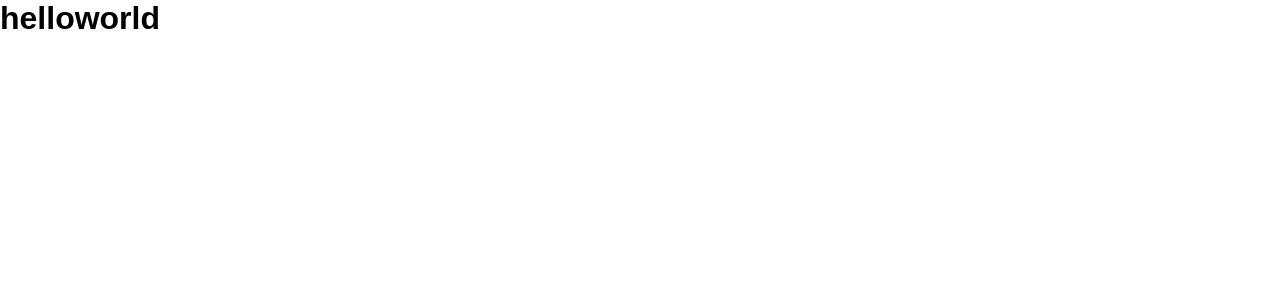
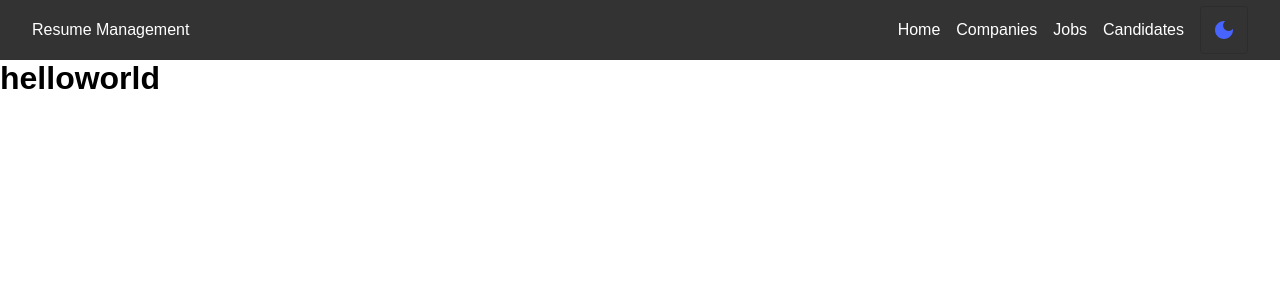
Before and after one commit to salaruddin/Job-Portal-frontend-React18, a React (Create React App) app: page / in a window 1280 px wide. Shown: the top 300 px of the page. Built offline with nearby package versions, Linux system fonts and the light colour scheme.

Commit message:
Navbar is implemented. react-router-dom, and Material icons are installed.

```diff
--- a/src/App.tsx
+++ b/src/App.tsx
@@ -1,5 +1,6 @@
 import { useContext } from "react";
 import { ThemeContext } from "./context/theme.context";
+import Navbar from "./components/navbar/Navbar.component";
 
 function App() {
 
@@ -8,6 +9,7 @@
 
   return (
     <div className={appStyles}>
+      <Navbar />
       <h1>helloworld</h1>
     </div>
   );
--- /dev/null
+++ b/src/components/navbar/Navbar.component.tsx
@@ -0,0 +1,51 @@
+import { useContext, useState } from "react";
+import "./navbar.scss";
+import { Link } from "react-router-dom";
+import { Menu, LightMode, DarkMode } from "@mui/icons-material";
+import { ToggleButton } from "@mui/material";
+import { ThemeContext } from "../../context/theme.context";
+
+const links = [
+   { href: "/", label: "Home" },
+   { href: "/companies", label: "Companies" },
+   { href: "/jobs", label: "Jobs" },
+   { href: "/candidates", label: "Candidates" },
+];
+
+const Navbar = () => {
+   const [open, setOpen] = useState<boolean>(false);
+   const { darkMode, toggleDarkMode } = useContext(ThemeContext);
+
+   const ToggleOpenMenu = () => {
+      setOpen((prevState) => !prevState);
+   };
+
+   const menuStyles = open ? "menu open" : "menu";
+
+   return (
+      <div className="navbar">
+         <div className="brand">
+            <span>Resume Management</span>
+         </div>
+         <div className={menuStyles}>
+            <ul>
+               {links.map((item) => (
+                  <li key={item.href} onClick={ToggleOpenMenu}>
+                     <Link to={item.href}>{item.label}</Link>
+                  </li>
+               ))}
+            </ul>
+         </div>
+         <div className="hamburger">
+            <Menu onClick={ToggleOpenMenu} />
+         </div>
+         <div className="toggle">
+            <ToggleButton value={"check"} selected={darkMode} onChange={toggleDarkMode}>
+               {darkMode ? <LightMode /> : <DarkMode />}
+            </ToggleButton>
+         </div>
+      </div>
+   );
+};
+
+export default Navbar;
--- /dev/null
+++ b/src/components/navbar/navbar.scss
@@ -0,0 +1,79 @@
+@import "../../mixins";
+
+.navbar {
+   @include d-flex(row, space-between, center);
+   color: #fff;
+   background-color: rgb(52, 51, 51);
+   width: 100%;
+   height: 60px;
+   padding: 0 2rem;
+
+   .brand {
+      flex: 1;
+   }
+
+   .menu {
+      ul {
+         @include d-flex(row, flex-start, center);
+         gap: 1rem;
+
+         li {
+            a {
+               color: #fff;
+               cursor: pointer;
+            }
+         }
+      }
+   }
+
+   .hamburger {
+      display: none;
+      cursor: pointer;
+   }
+
+   .toggle {
+      margin-left: 1rem;
+      cursor: pointer;
+      svg {
+         color: var(--blue);
+      }
+   }
+}
+
+@media (max-width: 600px) {
+   .navbar {
+      padding: 0 1rem;
+
+      .menu {
+         @include d-flex(column, flex-start, center);
+         color: #fff;
+         background-color: rgb(52, 51, 51);
+         width: 240px;
+         height: 100vh;
+         position: fixed;
+         top: 0;
+         left: -240px;
+         z-index: 100;
+         transition: all 0.3s ease-in-out;
+
+         &.open {
+            left: 0;
+         }
+         ul {
+            @include d-flex(column, center, center);
+            gap: 2rem;
+            height: 100%;
+            li {
+               a {
+                  color: #fff;
+                  cursor: pointer;
+               }
+            }
+         }
+      }
+
+      .hamburger {
+         display: block;
+      }
+   }
+}
```
Also changed, not shown: package.json (+7 -0 lines), src/index.tsx (+8 -3 lines), 1 other file (tests, documents, lock files or other folders).
